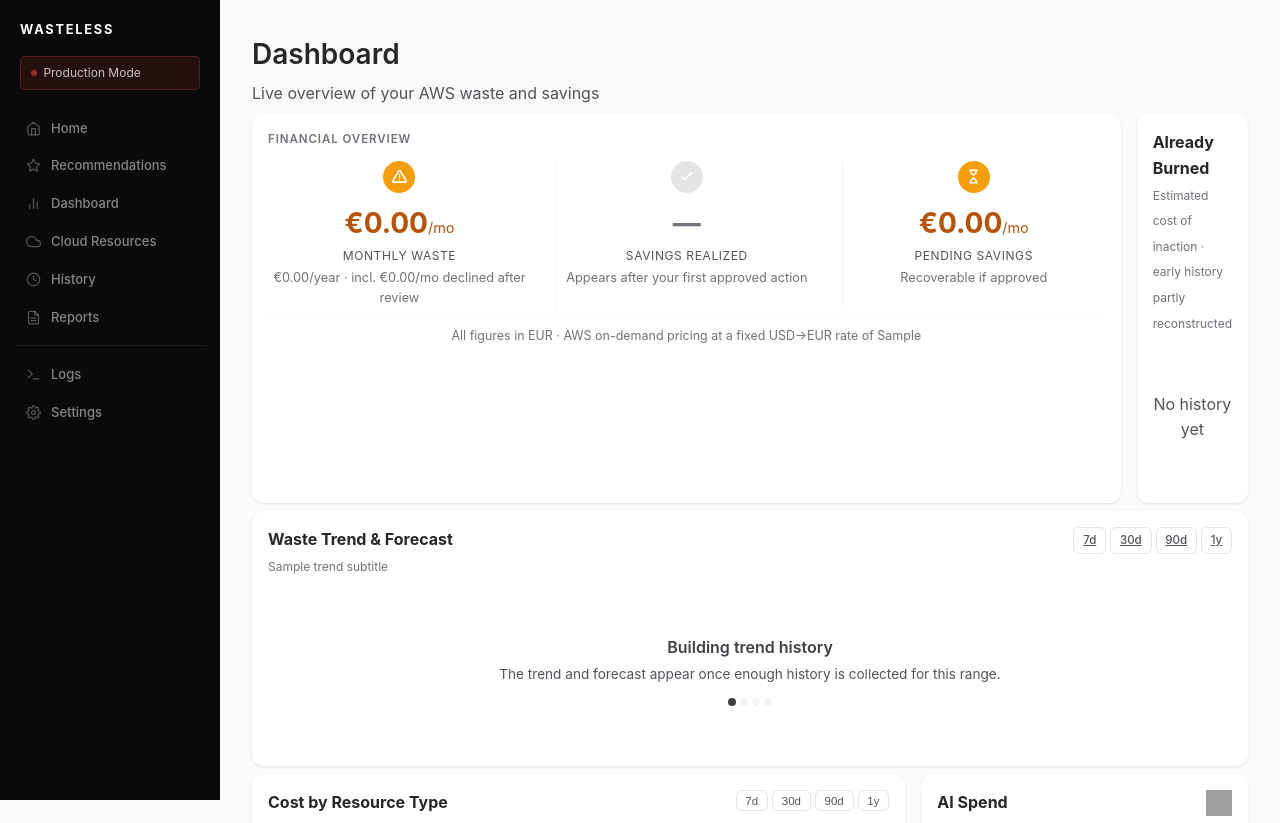
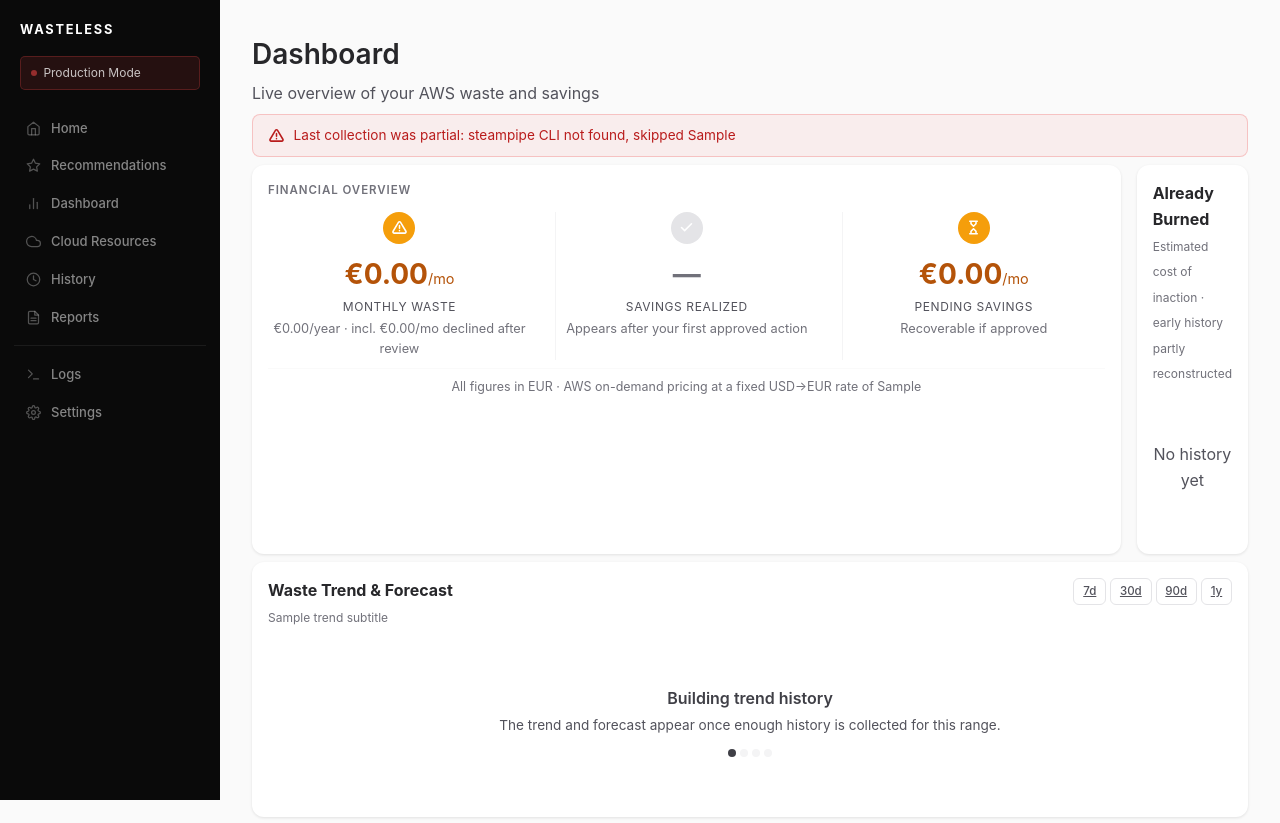
Before and after one commit to wasteless-io/wasteless, a Python web app: template ui/templates/dashboard.html in a window 1280 px wide. Shown: the top 823 px of the page. Run offline with Jinja, Linux system fonts and the light colour scheme; the template is opened without the code that fills it: most values are stand-ins (such as "Sample title", 1, 10 or a date in 2020); grey boxes are pictures that could not be loaded.

Commit message:
feat(dashboard): affiche un bandeau quand la collecte était partielle (steampipe absent)
wasteless.sh collect n'écrivait le warning "steampipe CLI not found —
skipping steps 7-10" que dans ~/.wasteless.log, jamais visible depuis
l'UI (/logs ne capture que le process uvicorn, pas les runs cron du
collecteur). Un run partiel de 6/10 détecteurs pouvait donc passer
pour une collecte complète.

- Nouvelle table collection_runs (full_run + skipped_steps par run).
- wasteless.sh y insère une ligne à la fin de chaque _collect().
- Le dashboard affiche un bandeau d'alerte quand le dernier run était
  partiel, sur le même pattern que le bandeau "actions échouées".

Testé en conditions réelles : le collecteur automatique en tâche de
fond a lui-même inséré une ligne full_run=true pendant la vérif.

```diff
--- a/ui/templates/dashboard.html
+++ b/ui/templates/dashboard.html
@@ -239,6 +239,13 @@
     <svg aria-hidden="true" focusable="false" width="15" height="15" viewBox="0 0 24 24" fill="none" stroke="currentColor" stroke-width="2.5" stroke-linecap="round" stroke-linejoin="round"><path d="M10.29 3.86L1.82 18a2 2 0 001.71 3h16.94a2 2 0 001.71-3L13.71 3.86a2 2 0 00-3.42 0z"/><line x1="12" y1="9" x2="12" y2="13"/><line x1="12" y1="17" x2="12.01" y2="17"/></svg>
     <span>{{ kpis.failed_7d }} action{{ 's' if kpis.failed_7d > 1 }} failed in the last 7 days</span>
     <a href="/history?status_filter=failed">View history &rarr;</a>
+</div>
+{% endif %}
+
+{% if last_run and not last_run.full_run %}
+<div class="alert-banner" role="alert">
+    <svg aria-hidden="true" focusable="false" width="15" height="15" viewBox="0 0 24 24" fill="none" stroke="currentColor" stroke-width="2.5" stroke-linecap="round" stroke-linejoin="round"><path d="M10.29 3.86L1.82 18a2 2 0 001.71 3h16.94a2 2 0 001.71-3L13.71 3.86a2 2 0 00-3.42 0z"/><line x1="12" y1="9" x2="12" y2="13"/><line x1="12" y1="17" x2="12.01" y2="17"/></svg>
+    <span>Last collection was partial: steampipe CLI not found, skipped {{ last_run.skipped_steps | join(', ') }}</span>
 </div>
 {% endif %}
 
```
Also changed, not shown: sql/migrations/collection_runs.sql (added, +14 -0 lines), ui/routes/dashboard.py (+12 -0 lines), 1 other file.
